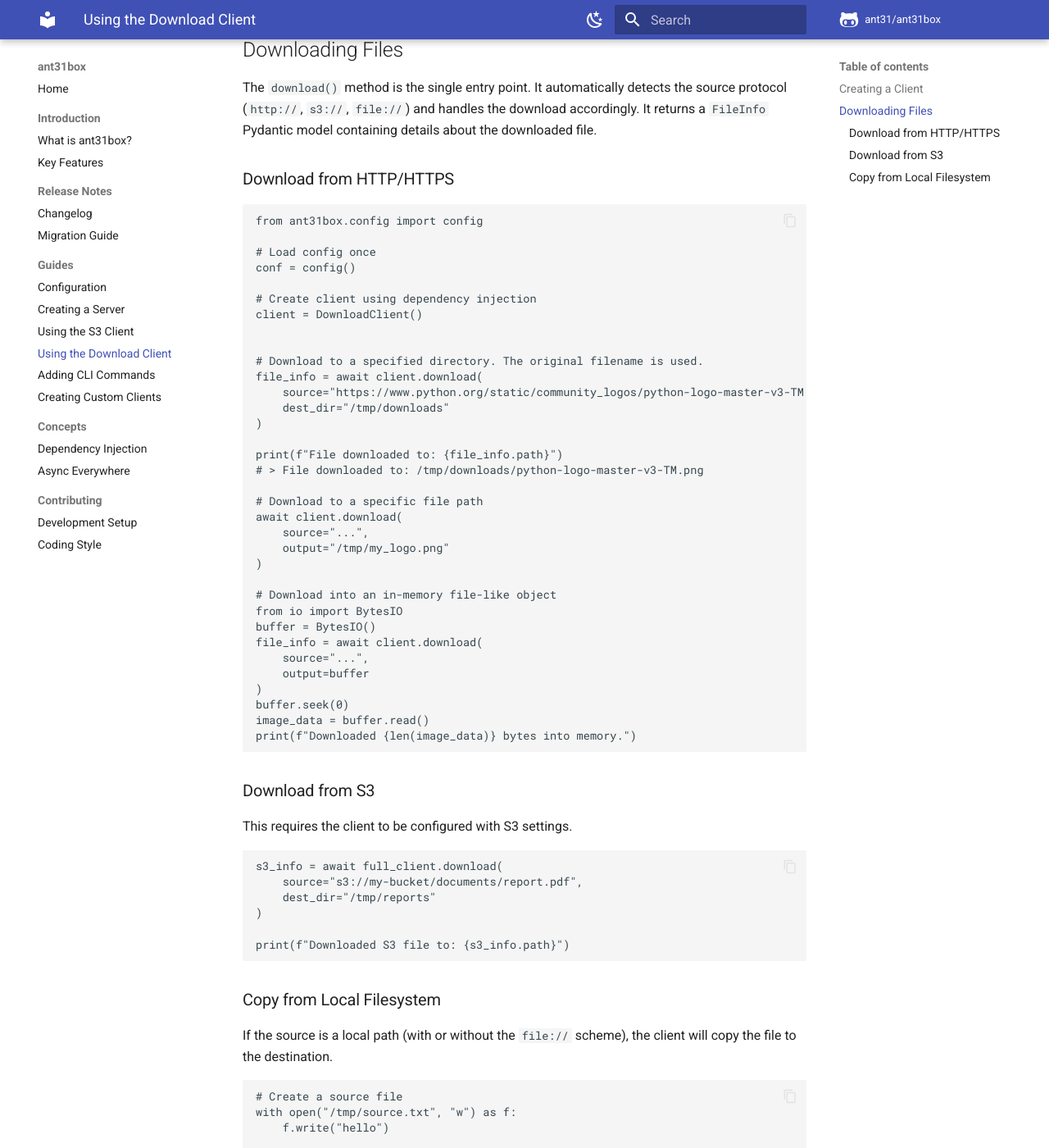
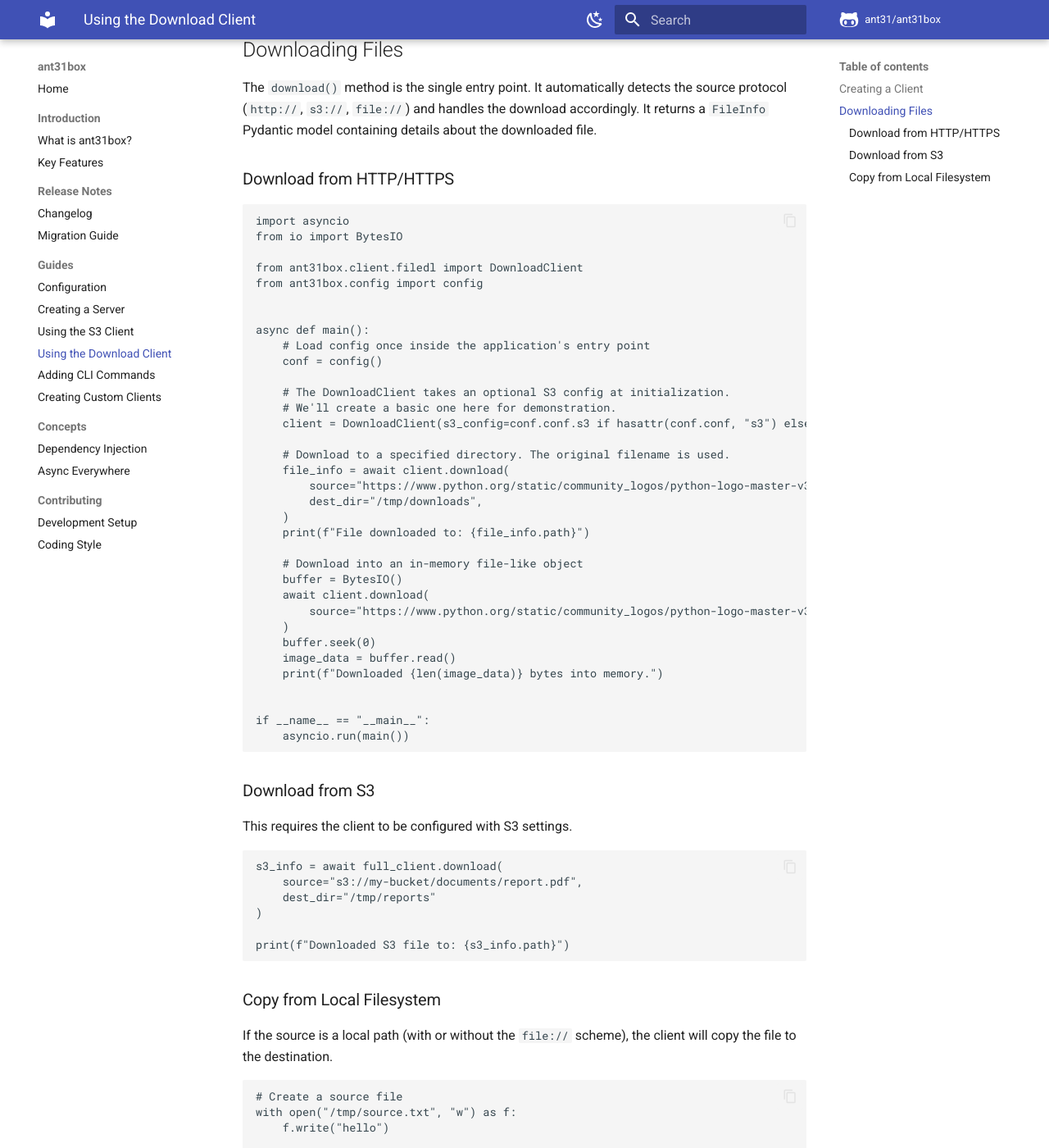
Before and after one commit to ant31/ant31box, an MkDocs documentation site: the page built from docs/guides/download-client.md, in a window 1280 px wide and 1400 px high, scrolled down 645 px. Shown: the whole window at 82% size. Built offline with MkDocs 1.6.1 and Material for MkDocs 9.7.7, drawn with Linux system fonts in a browser that asks for light colours; comment, search, counter and statistics services are not loaded.

Commit message:
x:docs: Move config initialization to application entry points
Addressed the anti-pattern of calling `config()` at the module root.
Ensures configuration is loaded only when the application starts, not on import.

*   Refactor examples to use `main()` functions for configuration loading.
*   Implement `if __name__ == "__main__":` blocks for proper entry points.
*   Update async examples with `asyncio.run(main())`.

````diff
--- a/docs/guides/download-client.md
+++ b/docs/guides/download-client.md
@@ -27,40 +27,40 @@
 ### Download from HTTP/HTTPS
 
 ```python
+import asyncio
+from io import BytesIO
+
+from ant31box.client.filedl import DownloadClient
 from ant31box.config import config
 
-# Load config once
-conf = config()
 
-# Create client using dependency injection
-client = DownloadClient()
+async def main():
+    # Load config once inside the application's entry point
+    conf = config()
+
+    # The DownloadClient takes an optional S3 config at initialization.
+    # We'll create a basic one here for demonstration.
+    client = DownloadClient(s3_config=conf.conf.s3 if hasattr(conf.conf, "s3") else None)
+
+    # Download to a specified directory. The original filename is used.
+    file_info = await client.download(
+        source="https://www.python.org/static/community_logos/python-logo-master-v3-TM.png",
+        dest_dir="/tmp/downloads",
+    )
+    print(f"File downloaded to: {file_info.path}")
+
+    # Download into an in-memory file-like object
+    buffer = BytesIO()
+    await client.download(
+        source="https://www.python.org/static/community_logos/python-logo-master-v3-TM.png", output=buffer
+    )
+    buffer.seek(0)
+    image_data = buffer.read()
+    print(f"Downloaded {len(image_data)} bytes into memory.")
 
 
-# Download to a specified directory. The original filename is used.
-file_info = await client.download(
-    source="https://www.python.org/static/community_logos/python-logo-master-v3-TM.png",
-    dest_dir="/tmp/downloads"
-)
-
-print(f"File downloaded to: {file_info.path}")
-# > File downloaded to: /tmp/downloads/python-logo-master-v3-TM.png
-
-# Download to a specific file path
-await client.download(
-    source="...",
-    output="/tmp/my_logo.png"
-)
-
-# Download into an in-memory file-like object
-from io import BytesIO
-buffer = BytesIO()
-file_info = await client.download(
-    source="...",
-    output=buffer
-)
-buffer.seek(0)
-image_data = buffer.read()
-print(f"Downloaded {len(image_data)} bytes into memory.")
+if __name__ == "__main__":
+    asyncio.run(main())
 ```
 
 ### Download from S3
````
Also changed, not shown: docs/concepts/dependency-injection.md (+8 -4 lines), docs/guides/configuration.md (+12 -4 lines), docs/guides/server.md (+8 -4 lines), docs/migration.md (+7 -5 lines).
